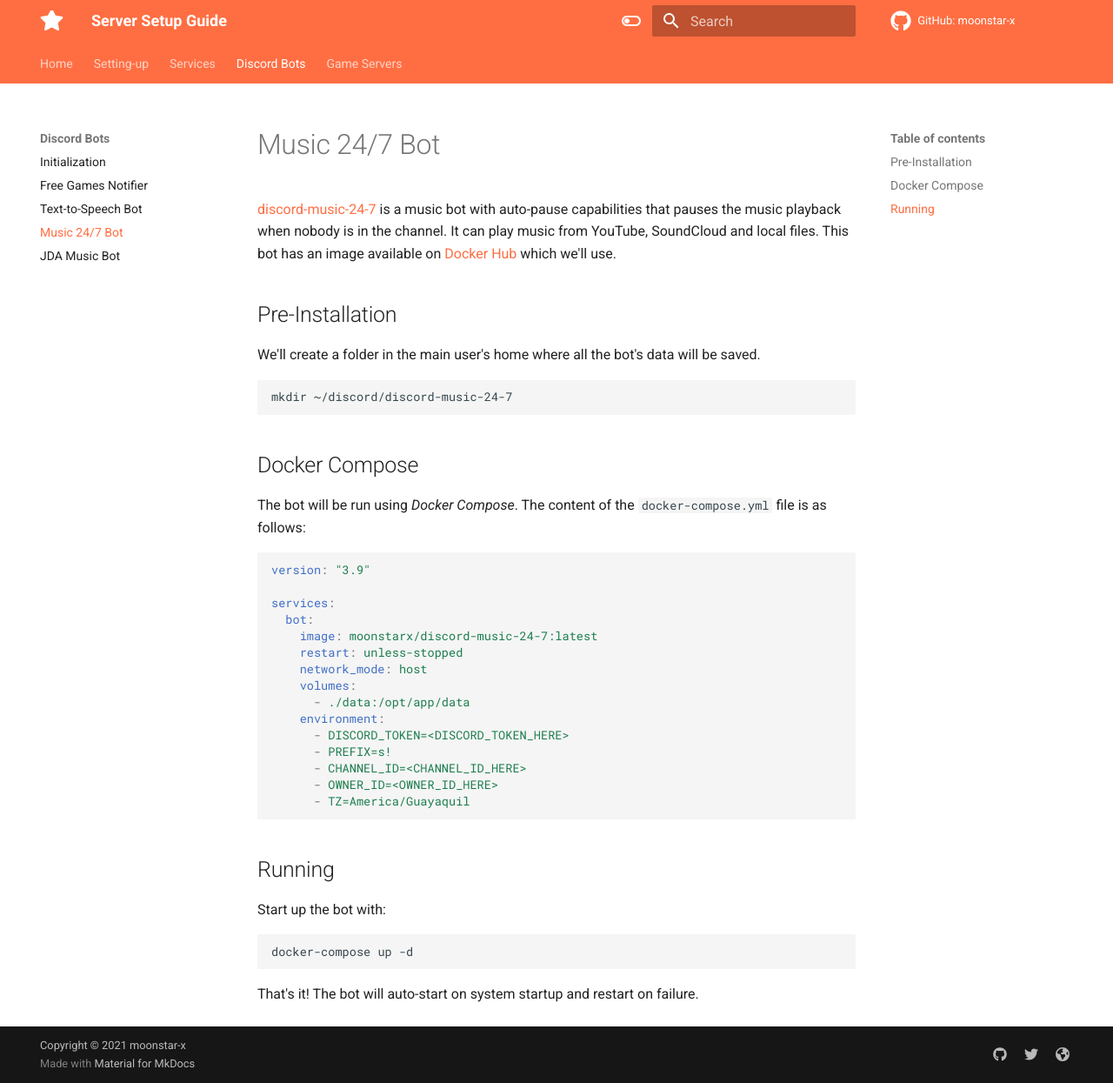
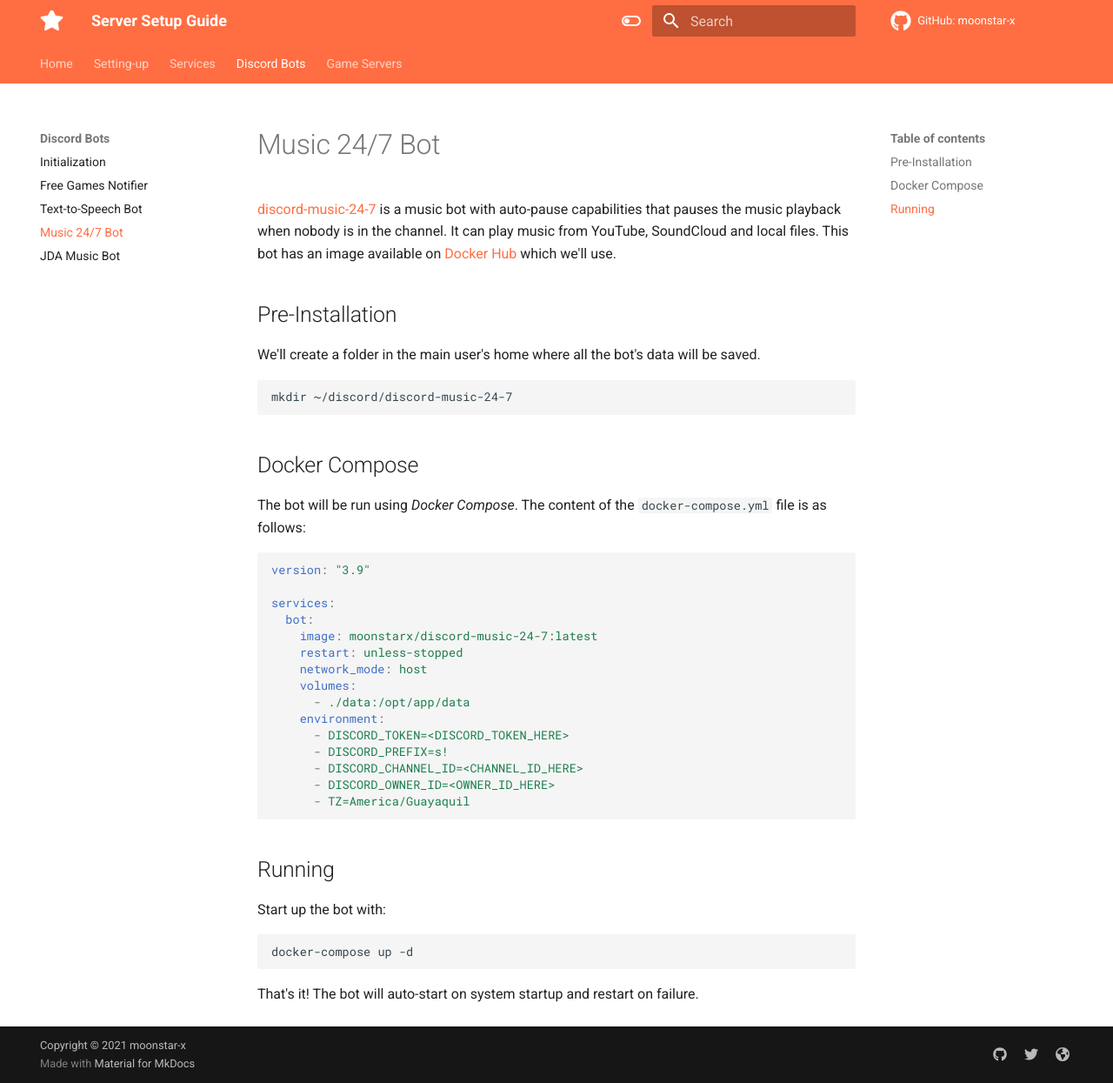
Before and after one commit to moonstar-x/server-setup, an MkDocs documentation site: the page built from docs/discord-bots/music-24-7.md, in a window 1280 px wide and 1245 px high. Shown: the whole window at 87% size. Built offline with MkDocs 1.6.1 and Material for MkDocs 9.7.7, drawn with Linux system fonts in a browser that asks for light colours.

Commit message:
Updated docker-compose files for discord bots.

````diff
--- a/docs/discord-bots/music-24-7.md
+++ b/docs/discord-bots/music-24-7.md
@@ -26,9 +26,9 @@ services:
       - ./data:/opt/app/data
     environment:
       - DISCORD_TOKEN=<DISCORD_TOKEN_HERE>
-      - PREFIX=s!
-      - CHANNEL_ID=<CHANNEL_ID_HERE>
-      - OWNER_ID=<OWNER_ID_HERE>
+      - DISCORD_PREFIX=s!
+      - DISCORD_CHANNEL_ID=<CHANNEL_ID_HERE>
+      - DISCORD_OWNER_ID=<OWNER_ID_HERE>
       - TZ=America/Guayaquil
 ```
 
````
Also changed, not shown: docs/discord-bots/free-games-notifier.md (+2 -3 lines), docs/discord-bots/tts-bot.md (+3 -1 lines).
